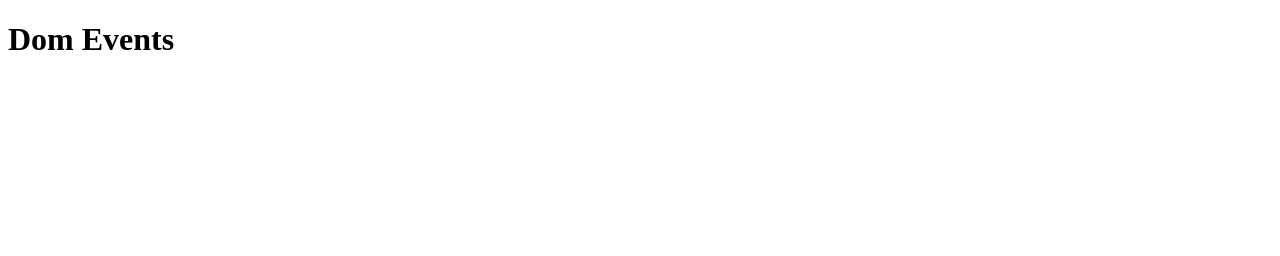
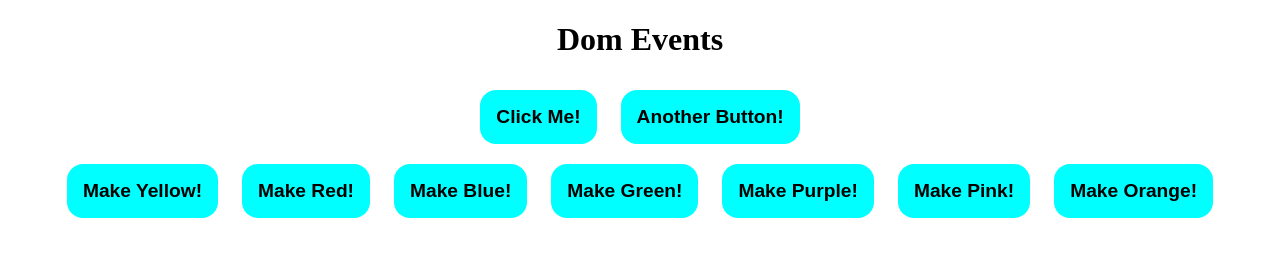
Before and after one commit to ShakirMahmud/js-dom-events, a plain HTML site: page index.htm in a window 1280 px wide. Drawn offline with Linux system fonts and the light colour scheme.

Commit message:
onCLick and addEventLiostener Practice

```diff
--- a/index.htm
+++ b/index.htm
@@ -1,14 +1,52 @@
 <!DOCTYPE html>
 <html lang="en">
-<head>
-    <meta charset="UTF-8">
-    <meta name="viewport" content="width=device-width, initial-scale=1.0">
+  <head>
+    <meta charset="UTF-8" />
+    <meta name="viewport" content="width=device-width, initial-scale=1.0" />
     <title>JS DOM EVENTS</title>
-</head>
-<body>
-    <h1> Dom Events</h1>
-
+    <style>
+      .center {
+        text-align: center;
+        margin: 0 auto;
+      }
+      button {
+        margin: 10px;
+        padding: 16px;
+        background-color: cyan;
+        font-size: larger;
+        font-weight: bolder;
+        cursor: pointer;
+        border-radius: 16px;
+        border: none;
+      }
+    </style>
+  </head>
+  <body class="center">
+    <h1 onclick="console.log('I am clicked');">Dom Events</h1>
+    <button onclick="console.log(7);">Click Me!</button>
+    <button onclick="console.log(65);">Another Button!</button>
+    <br />
+    <!-- option-1  -->
+    <button onclick="document.body.style.backgroundColor = 'Yellow'">
+      Make Yellow!
+    </button>
+    <!-- option-2  -->
+    <button onclick="makeRed()">Make Red!</button>
+    <!-- option-3  -->
+    <button id="make-blue">Make Blue!</button>
+    <!-- option-3.5  -->
+    <button id="make-green">Make Green!</button>
+    <!-- option-4  -->
+    <button id="make-purple">Make Purple!</button>
+    <!-- option-4.5  -->
+    <button id="make-pink">Make Pink!</button>
+    <!-- option-4 final  -->
+    <button id="make-orange">Make Orange!</button>
 
     <script src="js/events.js"></script>
-</body>
+
+    <script>
+
+    </script>
+  </body>
 </html>
--- a/js/events.js
+++ b/js/events.js
@@ -1 +1,44 @@
-console.log(0);
+//! option-1 directly set on the html element
+
+// ! Event Onclick function. Option-2
+function makeRed() {
+  document.body.style.backgroundColor = "red";
+}
+// ! Event Onclick function. Option-3
+const makeBlueButton = document.getElementById("make-blue");
+makeBlueButton.onclick = makeBlue; //do not call function just write the func name. call korle function set hoye jabe. na korle then click korle kaj korbe.
+function makeBlue() {
+  document.body.style.backgroundColor = "blue";
+}
+
+// ! Event Onclick function. Option-3 another [important]
+const greenButton = document.getElementById("make-green");
+greenButton.onclick = function makeGreen() {
+  document.body.style.backgroundColor = "green";
+}
+
+// ! Option-4
+const purpleButton = document.getElementById("make-purple");
+purpleButton.addEventListener('click', makePurple);
+function makePurple() {
+    document.body.style.backgroundColor = "purple";
+}
+// ! option-4.5
+const pinkButton = document.getElementById("make-pink");
+pinkButton.addEventListener('click', function makePink(){
+    document.body.style.backgroundColor = "pink";
+});
+
+// ! Option-4 final [important]
+document.getElementById('make-orange').addEventListener('click', function(){
+    document.body.style.backgroundColor = "orange";
+});
+
+// document.getElementById('make-orange').addEventListener('click', function(){
+//     document.body.style.backgroundColor = 'black';
+//     document.body.style.color = 'white';
+//     const buttonWhiteColor = document.getElementsByTagName('button');
+//     for(let whiteButton of buttonWhiteColor){
+//         whiteButton.style.color = 'white';
+//     }
+// });
```
